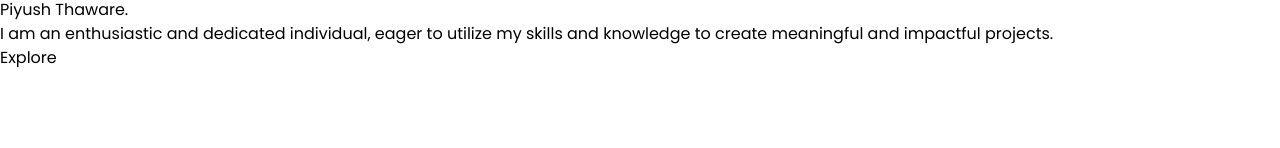
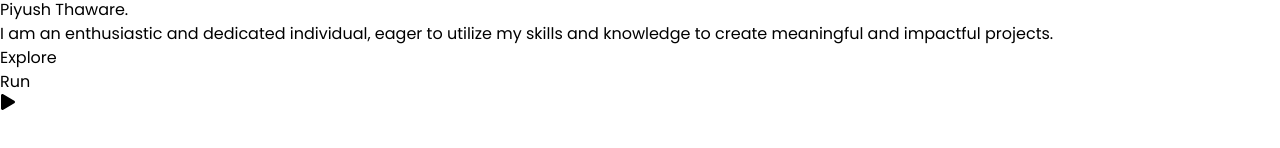
Before and after one commit to PiyushThaware07/portfolio2.0, a React (Vite) app in the folder frontend/: page / in a window 1280 px wide. Shown: the part 250-398 px from the top of the page. Built offline with nearby package versions, Linux system fonts and the light colour scheme.

Commit message:
code editor

```diff
--- a/frontend/src/components/Header.jsx
+++ b/frontend/src/components/Header.jsx
@@ -6,13 +6,14 @@ import { TbBrandPython } from "react-icons/tb";
 import { SiDjango } from "react-icons/si";
 import { FaBootstrap } from "react-icons/fa6";
 import { SiTailwindcss } from "react-icons/si";
+import { FaPlay } from "react-icons/fa";
 
 export default function Header() {
 
     return (
         <div className='header text-white p-10 max-w-[1600px]' style={{ fontFamily: "'Poppins', sans-serif" }}>
             <div className="content grid grid-cols-1 md:grid-cols-2  md:p-7">
-                <div className="h-[300px] flex flex-col flex-nowrap items-center justify-center">
+                <div className="h-auto md:h-[300px] flex flex-col flex-nowrap items-center justify-center mb-8 md:mb-0">
                     <div className="">
                         <h1 className='text-xl' style={{ fontFamily: "'Pacifico', cursive" }}>Hello there 👋,</h1>
                         <h1 className='text-5xl font-semibold'>My name is <br /><span className='text-[#47fffc]'>Piyush Thaware.</span></h1>
@@ -20,6 +21,24 @@ export default function Header() {
                         <button className='py-2 px-4 bg-[#47fffc] text-white rounded-lg font-bold'>Explore</button>
                     </div>
                 </div>
+                <div className="h-[400px] md:px-5">
+                    <div className="h-full border-2 border-[#ffffff2c] rounded-lg">
+                        <div className="flex flex-nowrap items-center gap-2 border-b-2 border-[#ffffff2c] p-2">
+                            <div className="circle-1 w-[10px] h-[10px] bg-[#ffffff2c] rounded-full"></div>
+                            <div className="circle-2 w-[10px] h-[10px] bg-[#47fffc] rounded-full"></div>
+                            <div className="circle-3 w-[10px] h-[10px] bg-[#ffffff2c] rounded-full"></div>
+                            <div className="circle-4 text-[#47fffc] rounded-full ms-auto text-sm flex flex-nowrap items-center gap-1">Run<FaPlay /></div>
+                        </div>
+
+                        {/* <pre>
+                            <code>
+                                &lt;div className="circle-1 w-[10px] h-[10px] bg-[#ffffff2c] rounded-full"&gt;&lt;/div&gt;
+                                &lt;div className="circle-2 w-[10px] h-[10px] bg-[#47fffc] rounded-full"&gt;&lt;/div&gt;
+                            </code>
+                        </pre> */}
+
+                    </div>
+                </div>
             </div>
         </div>
     )
```
